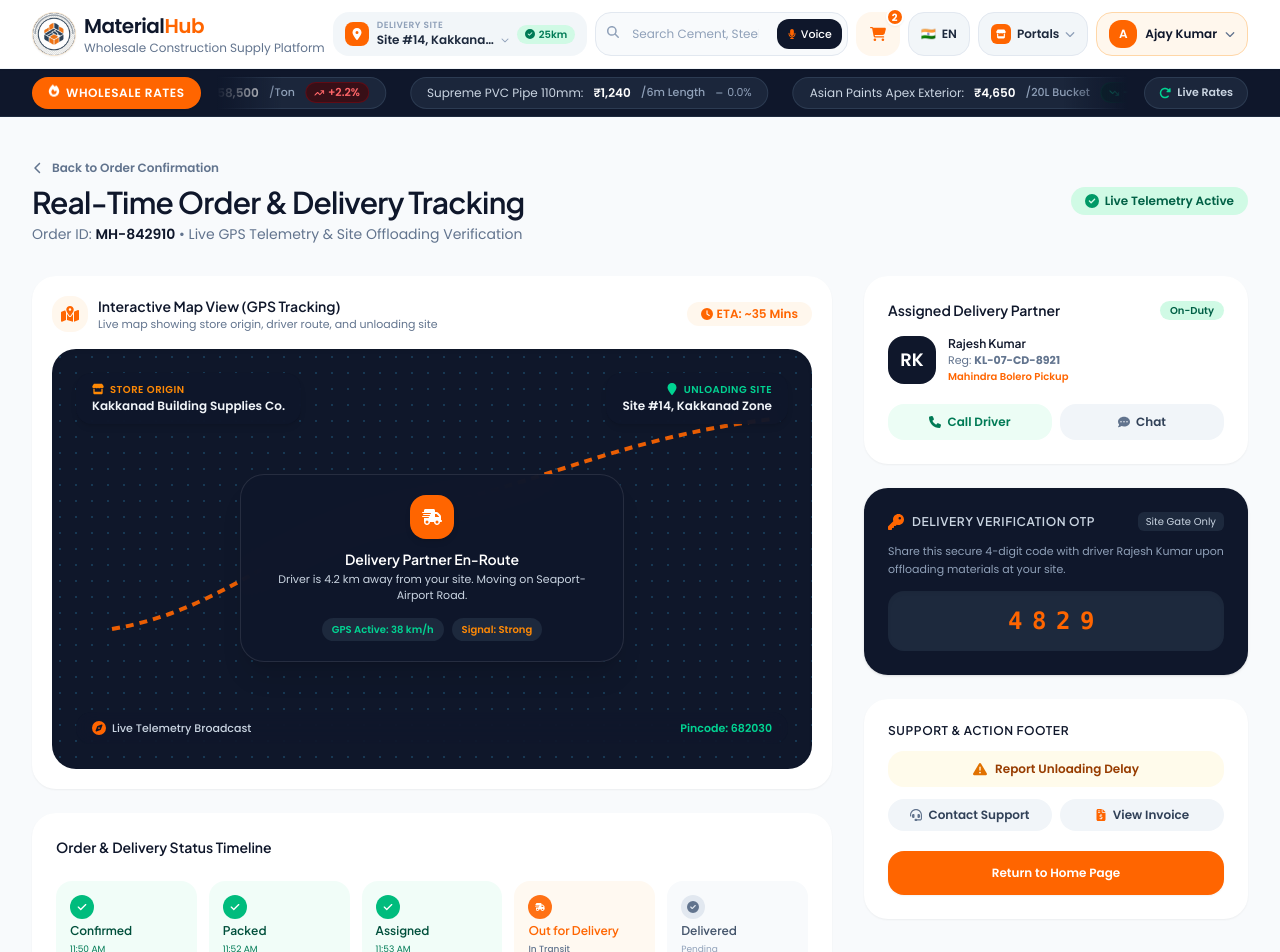
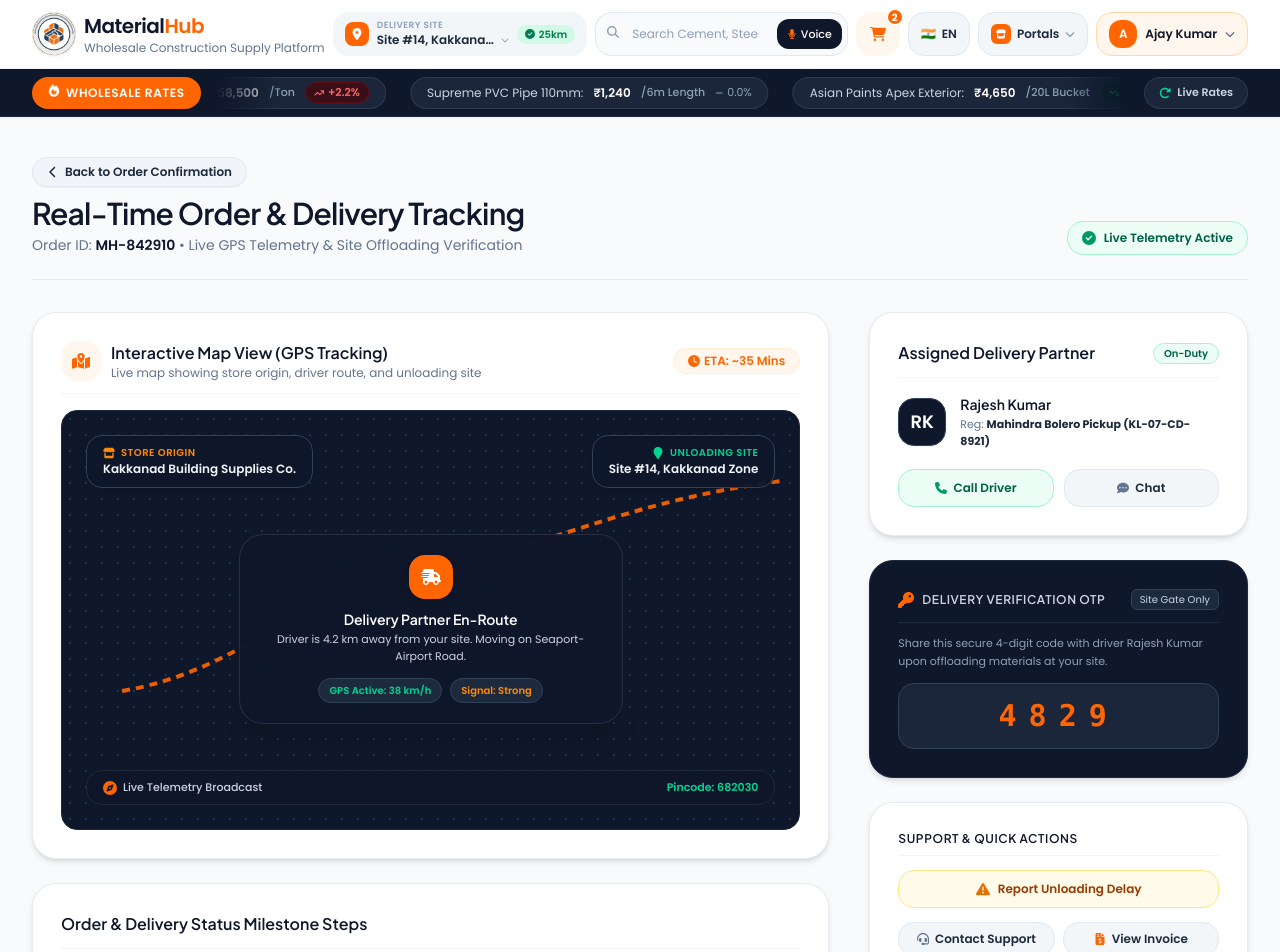
Before and after one commit to ajaycodesx/meterialhub-portal, a Next.js app in the folder buyer-panel/: page /tracking in a window 1280 px wide. Shown: the top 952 px of the page. Built offline with nearby package versions, Linux system fonts and the light colour scheme.

Commit message:
Refactor Real-Time Order & Delivery Tracking page to match Home, Catalog, Cart, Checkout, and Order Success page section Y-spacing and card elevation

```diff
--- a/buyer-panel/components/buyer/LiveTrackingPage.tsx
+++ b/buyer-panel/components/buyer/LiveTrackingPage.tsx
@@ -47,57 +47,63 @@ export const LiveTrackingPage: React.FC<LiveTrackingPageProps> = ({
   const verificationOtp = '4829';
 
   return (
-    <div className="flex-1 bg-[#F8FAFC] py-6 sm:py-10">
-      <div className="max-w-7xl mx-auto px-4 sm:px-6 lg:px-8 space-y-8">
+    <div className="flex-1 bg-transparent">
+      <section className="py-5 sm:py-10">
+        <div className="max-w-7xl mx-auto px-3.5 sm:px-6 lg:px-8 space-y-5 sm:space-y-8">
 
-        <div className="flex flex-col sm:flex-row sm:items-center justify-between gap-4">
+          {/* Top Page Header */}
+          <div className="flex flex-col md:flex-row md:items-end justify-between gap-4 border-b border-slate-200/80 pb-4 sm:pb-6">
             <div>
+              <div className="mb-2">
                 <button
                   onClick={onBackToSuccess}
-              className="inline-flex items-center gap-2 text-xs font-semibold text-slate-500 hover:text-slate-900 transition-colors mb-2 cursor-pointer"
+                  className="inline-flex items-center gap-1.5 px-3.5 py-1.5 rounded-2xl bg-slate-100/90 hover:bg-slate-200/80 border border-slate-200 text-xs font-semibold text-slate-800 transition-all cursor-pointer shadow-2xs"
                 >
                   <FaChevronLeft className="h-3 w-3" />
                   <span>Back to Order Confirmation</span>
                 </button>
-            <h1 className="text-2xl sm:text-3xl font-semibold text-slate-900 tracking-tight">
+              </div>
+              <h1 className="text-xl sm:text-3xl font-semibold text-slate-900 tracking-tight">
                 Real-Time Order &amp; Delivery Tracking
               </h1>
-            <p className="text-xs sm:text-sm text-slate-500 mt-1 font-normal">
-              Order ID: <strong className="text-slate-900 font-semibold">{orderId || 'MH-839210'}</strong> • Live GPS Telemetry &amp; Site Offloading Verification
+              <p className="text-xs sm:text-sm text-slate-500 font-normal mt-1">
+                Order ID: <strong className="text-slate-900 font-semibold">{orderId || 'MH-839210'}</strong> &bull; Live GPS Telemetry &amp; Site Offloading Verification
               </p>
             </div>
 
-          <div className="flex items-center gap-3">
-            <span className="px-3.5 py-1.5 rounded-full bg-emerald-100 text-emerald-800 text-xs font-semibold flex items-center gap-1.5">
+            <div className="flex items-center gap-2 px-3.5 py-2 rounded-2xl bg-emerald-50 text-emerald-800 border border-emerald-200 text-xs font-semibold shrink-0">
               <FaCircleCheck className="h-3.5 w-3.5 text-emerald-600" />
-              Live Telemetry Active
-            </span>
+              <span>Live Telemetry Active</span>
             </div>
           </div>
 
-        <div className="grid grid-cols-1 lg:grid-cols-12 gap-8 items-start">
+          {/* Master-Detail Split Grid Layout */}
+          <div className="grid grid-cols-1 lg:grid-cols-12 gap-6 lg:gap-10 items-start">
 
-          <div className="lg:col-span-8 space-y-6">
+            {/* LEFT SIDE: Interactive GPS Map View & Status Timeline */}
+            <div className="lg:col-span-8 space-y-5 sm:space-y-6">
 
-            <div className="bg-white p-5 rounded-3xl shadow-xs space-y-4">
-              <div className="flex items-center justify-between">
+              {/* Interactive Live Map View Card */}
+              <div className="bg-white p-5 sm:p-7 rounded-2xl sm:rounded-3xl border border-slate-200/80 shadow-md space-y-4">
+                <div className="flex items-center justify-between border-b border-slate-100 pb-3">
                   <div className="flex items-center gap-2.5">
-                  <div className="h-9 w-9 rounded-2xl bg-orange-50 text-[#FF6500] flex items-center justify-center shrink-0">
+                    <div className="h-10 w-10 rounded-2xl bg-orange-50 text-[#FF6500] flex items-center justify-center shrink-0">
                       <FaMapLocationDot className="h-4.5 w-4.5" />
                     </div>
                     <div>
-                    <h3 className="font-semibold text-sm text-slate-900">Interactive Map View (GPS Tracking)</h3>
-                    <p className="text-[11px] text-slate-500 font-normal">Live map showing store origin, driver route, and unloading site</p>
+                      <h3 className="font-semibold text-sm sm:text-base text-slate-900">Interactive Map View (GPS Tracking)</h3>
+                      <p className="text-xs text-slate-500 font-normal">Live map showing store origin, driver route, and unloading site</p>
                     </div>
                   </div>
 
-                <span className="text-xs font-semibold text-[#FF6500] bg-orange-50 px-3.5 py-1 rounded-full flex items-center gap-1">
+                  <span className="text-xs font-semibold text-[#FF6500] bg-orange-50 px-3.5 py-1 rounded-full flex items-center gap-1 border border-orange-100">
                     <FaClock className="h-3 w-3" />
                     ETA: ~35 Mins
                   </span>
                 </div>
 
-              <div className="relative h-80 sm:h-[420px] w-full rounded-3xl bg-[#0F172A] overflow-hidden shadow-inner flex flex-col justify-between p-4 sm:p-6">
+                {/* Dark Map Canvas Container */}
+                <div className="relative h-80 sm:h-[420px] w-full rounded-2xl bg-[#0F172A] overflow-hidden shadow-inner flex flex-col justify-between p-4 sm:p-6 border border-slate-800">
 
                   <div className="absolute inset-0 opacity-20 bg-[radial-gradient(#38BDF8_1px,transparent_1px)] [background-size:16px_16px]" />
 
@@ -113,14 +119,14 @@ export const LiveTrackingPage: React.FC<LiveTrackingPageProps> = ({
                   </svg>
 
                   <div className="relative z-10 flex flex-wrap justify-between items-start gap-3">
-                  <div className="bg-slate-900/90 backdrop-blur-md px-4 py-2.5 rounded-2xl text-white text-xs space-y-0.5 shadow-md">
+                    <div className="bg-slate-900/90 backdrop-blur-md px-4 py-2.5 rounded-2xl text-white text-xs space-y-0.5 shadow-md border border-slate-700">
                       <div className="flex items-center gap-1.5 text-[10px] font-semibold text-orange-400 uppercase tracking-wider">
                         <FaStore className="h-3 w-3" /> Store Origin
                       </div>
                       <div className="font-semibold text-slate-100">{merchant.name}</div>
                     </div>
 
-                  <div className="bg-slate-900/90 backdrop-blur-md px-4 py-2.5 rounded-2xl text-white text-xs space-y-0.5 text-right shadow-md">
+                    <div className="bg-slate-900/90 backdrop-blur-md px-4 py-2.5 rounded-2xl text-white text-xs space-y-0.5 text-right shadow-md border border-slate-700">
                       <div className="flex items-center justify-end gap-1.5 text-[10px] font-semibold text-emerald-400 uppercase tracking-wider">
                         <FaLocationPin className="h-3 w-3" /> Unloading Site
                       </div>
@@ -145,17 +151,17 @@ export const LiveTrackingPage: React.FC<LiveTrackingPageProps> = ({
                       </div>
 
                       <div className="flex items-center justify-center gap-2 pt-1 text-[10px] text-slate-300 font-medium">
-                      <span className="px-2.5 py-1 rounded-full bg-slate-800 text-emerald-400 font-semibold">
+                        <span className="px-2.5 py-1 rounded-full bg-slate-800 text-emerald-400 font-semibold border border-slate-700">
                           GPS Active: 38 km/h
                         </span>
-                      <span className="px-2.5 py-1 rounded-full bg-slate-800 text-orange-400 font-semibold">
+                        <span className="px-2.5 py-1 rounded-full bg-slate-800 text-orange-400 font-semibold border border-slate-700">
                           Signal: Strong
                         </span>
                       </div>
                     </div>
                   </div>
 
-                <div className="relative z-10 flex items-center justify-between text-[11px] text-slate-400 bg-slate-900/80 backdrop-blur-md px-4 py-2 rounded-2xl">
+                  <div className="relative z-10 flex items-center justify-between text-[11px] text-slate-400 bg-slate-900/80 backdrop-blur-md px-4 py-2 rounded-2xl border border-slate-800">
                     <span className="flex items-center gap-1.5 font-medium text-slate-300">
                       <FaCompass className="h-3.5 w-3.5 text-[#FF6500]" />
                       Live Telemetry Broadcast
@@ -166,14 +172,15 @@ export const LiveTrackingPage: React.FC<LiveTrackingPageProps> = ({
                 </div>
               </div>
 
-            <div className="bg-white p-5 sm:p-6 rounded-3xl shadow-xs space-y-5">
-              <h3 className="font-semibold text-sm text-slate-900">
-                Order &amp; Delivery Status Timeline
+              {/* Order & Delivery Status Cards Grid */}
+              <div className="bg-white p-5 sm:p-7 rounded-2xl sm:rounded-3xl border border-slate-200/80 shadow-md space-y-4">
+                <h3 className="font-semibold text-sm sm:text-base text-slate-900 border-b border-slate-100 pb-3">
+                  Order &amp; Delivery Status Milestone Steps
                 </h3>
 
                 <div className="grid grid-cols-2 sm:grid-cols-5 gap-3 pt-1">
 
-                <div className="p-3.5 rounded-2xl bg-emerald-50/70 space-y-1">
+                  <div className="p-3.5 rounded-2xl bg-emerald-50/70 border border-emerald-200/80 space-y-1">
                     <div className="h-6 w-6 rounded-full bg-emerald-500 text-white flex items-center justify-center text-xs">
                       <FaCheck className="h-2.5 w-2.5" />
                     </div>
@@ -181,7 +188,7 @@ export const LiveTrackingPage: React.FC<LiveTrackingPageProps> = ({
                     <p className="text-[9px] text-emerald-700 font-normal">11:50 AM</p>
                   </div>
 
-                <div className="p-3.5 rounded-2xl bg-emerald-50/70 space-y-1">
+                  <div className="p-3.5 rounded-2xl bg-emerald-50/70 border border-emerald-200/80 space-y-1">
                     <div className="h-6 w-6 rounded-full bg-emerald-500 text-white flex items-center justify-center text-xs">
                       <FaCheck className="h-2.5 w-2.5" />
                     </div>
@@ -189,7 +196,7 @@ export const LiveTrackingPage: React.FC<LiveTrackingPageProps> = ({
                     <p className="text-[9px] text-emerald-700 font-normal">11:52 AM</p>
                   </div>
 
-                <div className="p-3.5 rounded-2xl bg-emerald-50/70 space-y-1">
+                  <div className="p-3.5 rounded-2xl bg-emerald-50/70 border border-emerald-200/80 space-y-1">
                     <div className="h-6 w-6 rounded-full bg-emerald-500 text-white flex items-center justify-center text-xs">
                       <FaCheck className="h-2.5 w-2.5" />
                     </div>
@@ -197,7 +204,7 @@ export const LiveTrackingPage: React.FC<LiveTrackingPageProps> = ({
                     <p className="text-[9px] text-emerald-700 font-normal">11:53 AM</p>
                   </div>
 
-                <div className="p-3.5 rounded-2xl bg-orange-50/80 space-y-1">
+                  <div className="p-3.5 rounded-2xl bg-white border-2 border-[#FF6500] shadow-sm ring-2 ring-[#FF6500]/10 space-y-1">
                     <div className="h-6 w-6 rounded-full bg-[#FF6500] text-white flex items-center justify-center text-xs animate-pulse">
                       <FaTruckFast className="h-2.5 w-2.5" />
                     </div>
@@ -205,7 +212,7 @@ export const LiveTrackingPage: React.FC<LiveTrackingPageProps> = ({
                     <p className="text-[9px] text-slate-500 font-medium">In Transit</p>
                   </div>
 
-                <div className="col-span-2 sm:col-span-1 p-3.5 rounded-2xl bg-slate-50 space-y-1">
+                  <div className="col-span-2 sm:col-span-1 p-3.5 rounded-2xl bg-slate-50 border border-slate-200/60 space-y-1">
                     <div className="h-6 w-6 rounded-full bg-slate-200 text-slate-500 flex items-center justify-center text-xs">
                       <FaCircleCheck className="h-3 w-3" />
                     </div>
@@ -218,38 +225,39 @@ export const LiveTrackingPage: React.FC<LiveTrackingPageProps> = ({
 
             </div>
 
-          <div className="lg:col-span-4 space-y-6">
+            {/* RIGHT SIDE: Driver Contact, OTP Verification & Support */}
+            <div className="lg:col-span-4 space-y-5 sm:space-y-6">
 
-            <div className="bg-white p-5 sm:p-6 rounded-3xl shadow-xs space-y-4">
-              <div className="flex items-center justify-between">
-                <h3 className="font-semibold text-sm text-slate-900">Assigned Delivery Partner</h3>
-                <span className="px-2.5 py-0.5 rounded-full bg-emerald-100 text-emerald-800 text-[10px] font-semibold">
+              {/* Assigned Delivery Partner Card */}
+              <div className="bg-white p-5 sm:p-7 rounded-2xl sm:rounded-3xl border border-slate-200/80 shadow-md space-y-4">
+                <div className="flex items-center justify-between border-b border-slate-100 pb-3">
+                  <h3 className="font-semibold text-sm sm:text-base text-slate-900">Assigned Delivery Partner</h3>
+                  <span className="px-2.5 py-0.5 rounded-full bg-emerald-50 text-emerald-800 border border-emerald-200 text-[10px] font-semibold">
                     On-Duty
                   </span>
                 </div>
 
-              <div className="flex items-center gap-3">
-                <div className="h-12 w-12 rounded-2xl bg-slate-900 text-white font-semibold text-lg flex items-center justify-center shrink-0">
+                <div className="flex items-center gap-3.5">
+                  <div className="h-12 w-12 rounded-2xl bg-slate-900 text-white font-semibold text-lg flex items-center justify-center shrink-0 shadow-xs border border-slate-700">
                     RK
                   </div>
                   <div className="flex-1">
-                  <h4 className="font-semibold text-xs text-slate-900">Rajesh Kumar</h4>
-                  <p className="text-[11px] text-slate-500 font-normal">Reg: <strong>KL-07-CD-8921</strong></p>
-                  <p className="text-[10px] text-[#FF6500] font-semibold">{vehicle?.name || 'Bolero Pickup'}</p>
+                    <h4 className="font-semibold text-xs sm:text-sm text-slate-900">Rajesh Kumar</h4>
+                    <p className="text-[11px] text-slate-500 font-normal mt-0.5">Reg: <strong className="text-slate-800">{vehicle?.name || 'Mahindra Bolero Pickup'} (KL-07-CD-8921)</strong></p>
                   </div>
                 </div>
 
-              <div className="grid grid-cols-2 gap-2 pt-1">
+                <div className="grid grid-cols-2 gap-2.5 pt-1">
                   <a
                     href="tel:+919876543210"
-                  className="px-3 py-2.5 rounded-2xl bg-emerald-50 hover:bg-emerald-100 text-emerald-700 text-xs font-semibold flex items-center justify-center gap-1.5 transition-colors"
+                    className="px-3 py-2.5 rounded-2xl bg-emerald-50 hover:bg-emerald-100/80 border border-emerald-200 text-emerald-800 text-xs font-semibold flex items-center justify-center gap-1.5 transition-colors"
                   >
-                  <FaPhone className="h-3 w-3" />
+                    <FaPhone className="h-3 w-3 text-emerald-600" />
                     Call Driver
                   </a>
                   <button
                     onClick={() => alert('Opening live chat with driver Rajesh Kumar...')}
-                  className="px-3 py-2.5 rounded-2xl bg-slate-100 hover:bg-slate-200 text-slate-700 text-xs font-semibold flex items-center justify-center gap-1.5 transition-colors cursor-pointer"
+                    className="px-3 py-2.5 rounded-2xl bg-slate-100/90 hover:bg-slate-200/80 border border-slate-200 text-slate-800 text-xs font-semibold flex items-center justify-center gap-1.5 transition-colors cursor-pointer"
                   >
                     <FaCommentDots className="h-3 w-3 text-slate-500" />
                     Chat
@@ -257,38 +265,40 @@ export const LiveTrackingPage: React.FC<LiveTrackingPageProps> = ({
                 </div>
               </div>
 
-            <div className="bg-slate-900 p-5 sm:p-6 rounded-3xl text-white shadow-sm space-y-3 relative overflow-hidden">
-              <div className="flex items-center justify-between relative z-10">
+              {/* Delivery Verification OTP Box */}
+              <div className="bg-slate-900 p-5 sm:p-7 rounded-2xl sm:rounded-3xl text-white shadow-md space-y-3 relative overflow-hidden border border-slate-800">
+                <div className="flex items-center justify-between relative z-10 border-b border-slate-800 pb-3">
                   <div className="flex items-center gap-2">
                     <FaKey className="h-4 w-4 text-[#FF6500]" />
                     <h4 className="font-semibold text-xs uppercase tracking-wider text-slate-300">Delivery Verification OTP</h4>
                   </div>
-                <span className="text-[10px] bg-slate-800 text-slate-300 px-2 py-0.5 rounded-md font-normal">Site Gate Only</span>
+                  <span className="text-[10px] bg-slate-800 text-slate-300 border border-slate-700 px-2 py-0.5 rounded-md font-normal">Site Gate Only</span>
                 </div>
 
                 <p className="text-[11px] text-slate-400 font-normal leading-relaxed relative z-10">
                   Share this secure 4-digit code with driver Rajesh Kumar upon offloading materials at your site.
                 </p>
 
-              <div className="bg-slate-800 rounded-2xl p-3.5 text-center tracking-[0.4em] font-mono text-2xl font-bold text-[#FF6500] shadow-inner relative z-10">
+                <div className="bg-slate-800/90 border border-slate-700 rounded-2xl p-3.5 text-center tracking-[0.4em] font-mono text-2xl sm:text-3xl font-bold text-[#FF6500] shadow-inner relative z-10">
                   {verificationOtp}
                 </div>
               </div>
 
-            <div className="bg-white p-5 sm:p-6 rounded-3xl shadow-xs space-y-3">
-              <h3 className="font-semibold text-xs text-slate-900 uppercase tracking-wider">
-                Support &amp; Action Footer
+              {/* Support & Actions Footer Box */}
+              <div className="bg-white p-5 sm:p-7 rounded-2xl sm:rounded-3xl border border-slate-200/80 shadow-md space-y-3.5">
+                <h3 className="font-semibold text-xs text-slate-900 uppercase tracking-wider border-b border-slate-100 pb-2">
+                  Support &amp; Quick Actions
                 </h3>
 
                 {reportDelaySent ? (
-                <div className="p-3 rounded-2xl bg-emerald-50 text-emerald-800 text-xs font-medium text-center">
+                  <div className="p-3 rounded-2xl bg-emerald-50 text-emerald-800 text-xs font-medium text-center border border-emerald-200">
                     <FaCircleCheck className="h-3.5 w-3.5 text-emerald-600 inline mr-1.5" />
                     Delay alert sent to logistics supervisor!
                   </div>
                 ) : (
                   <button
                     onClick={() => setReportDelaySent(true)}
-                  className="w-full px-3.5 py-2.5 rounded-2xl bg-amber-50 hover:bg-amber-100 text-amber-800 text-xs font-semibold flex items-center justify-center gap-2 transition-colors cursor-pointer"
+                    className="w-full px-3.5 py-2.5 rounded-2xl bg-amber-50 hover:bg-amber-100/80 border border-amber-200 text-amber-800 text-xs font-semibold flex items-center justify-center gap-2 transition-colors cursor-pointer"
                   >
                     <FaTriangleExclamation className="h-3.5 w-3.5 text-amber-600" />
                     Report Unloading Delay
@@ -298,7 +308,7 @@ export const LiveTrackingPage: React.FC<LiveTrackingPageProps> = ({
                 <div className="grid grid-cols-2 gap-2">
                   <button
                     onClick={() => alert('Connecting to 24x7 Site Support Helpdesk...')}
-                  className="px-3 py-2 rounded-2xl bg-slate-100 hover:bg-slate-200 text-slate-700 text-xs font-semibold flex items-center justify-center gap-1.5 transition-colors cursor-pointer"
+                    className="px-3 py-2 rounded-2xl bg-slate-100/90 hover:bg-slate-200/80 border border-slate-200 text-slate-800 text-xs font-semibold flex items-center justify-center gap-1.5 transition-colors cursor-pointer"
                   >
                     <FaHeadset className="h-3 w-3 text-slate-500" />
                     Contact Support
@@ -306,7 +316,7 @@ export const LiveTrackingPage: React.FC<LiveTrackingPageProps> = ({
 
                   <button
                     onClick={() => alert('GST Tax Invoice PDF Downloaded')}
-                  className="px-3 py-2 rounded-2xl bg-slate-100 hover:bg-slate-200 text-slate-700 text-xs font-semibold flex items-center justify-center gap-1.5 transition-colors cursor-pointer"
+                    className="px-3 py-2 rounded-2xl bg-slate-100/90 hover:bg-slate-200/80 border border-slate-200 text-slate-800 text-xs font-semibold flex items-center justify-center gap-1.5 transition-colors cursor-pointer"
                   >
                     <FaFileInvoiceDollar className="h-3 w-3 text-[#FF6500]" />
                     View Invoice
@@ -318,7 +328,7 @@ export const LiveTrackingPage: React.FC<LiveTrackingPageProps> = ({
                     variant="primary"
                     size="md"
                     onClick={onReturnHome}
-                  className="w-full mt-2"
+                    className="w-full mt-3 py-3"
                   >
                     Return to Home Page
                   </Button>
@@ -330,6 +340,7 @@ export const LiveTrackingPage: React.FC<LiveTrackingPageProps> = ({
           </div>
 
         </div>
+      </section>
     </div>
   );
 };
```
Lines whose indentation alone changed are shown as unchanged.
